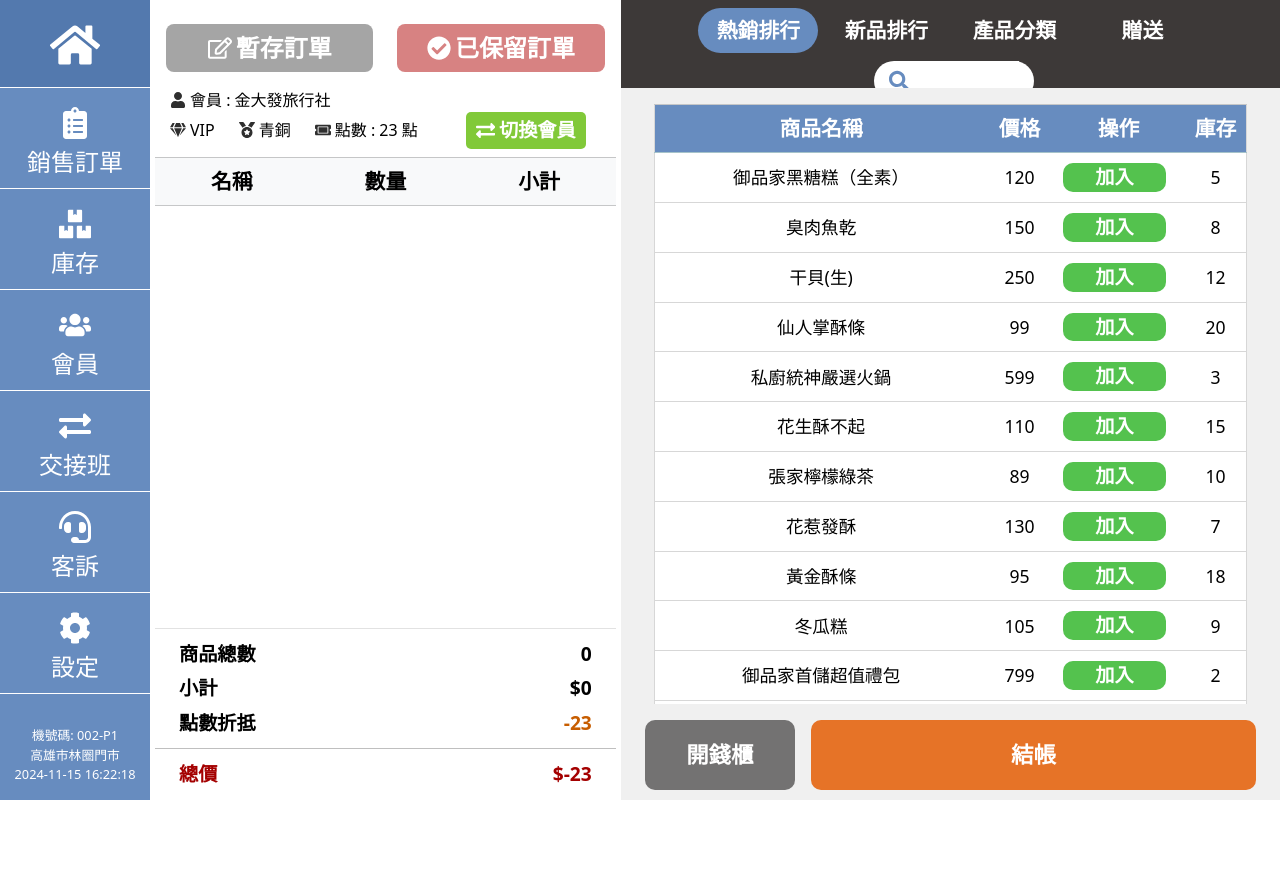
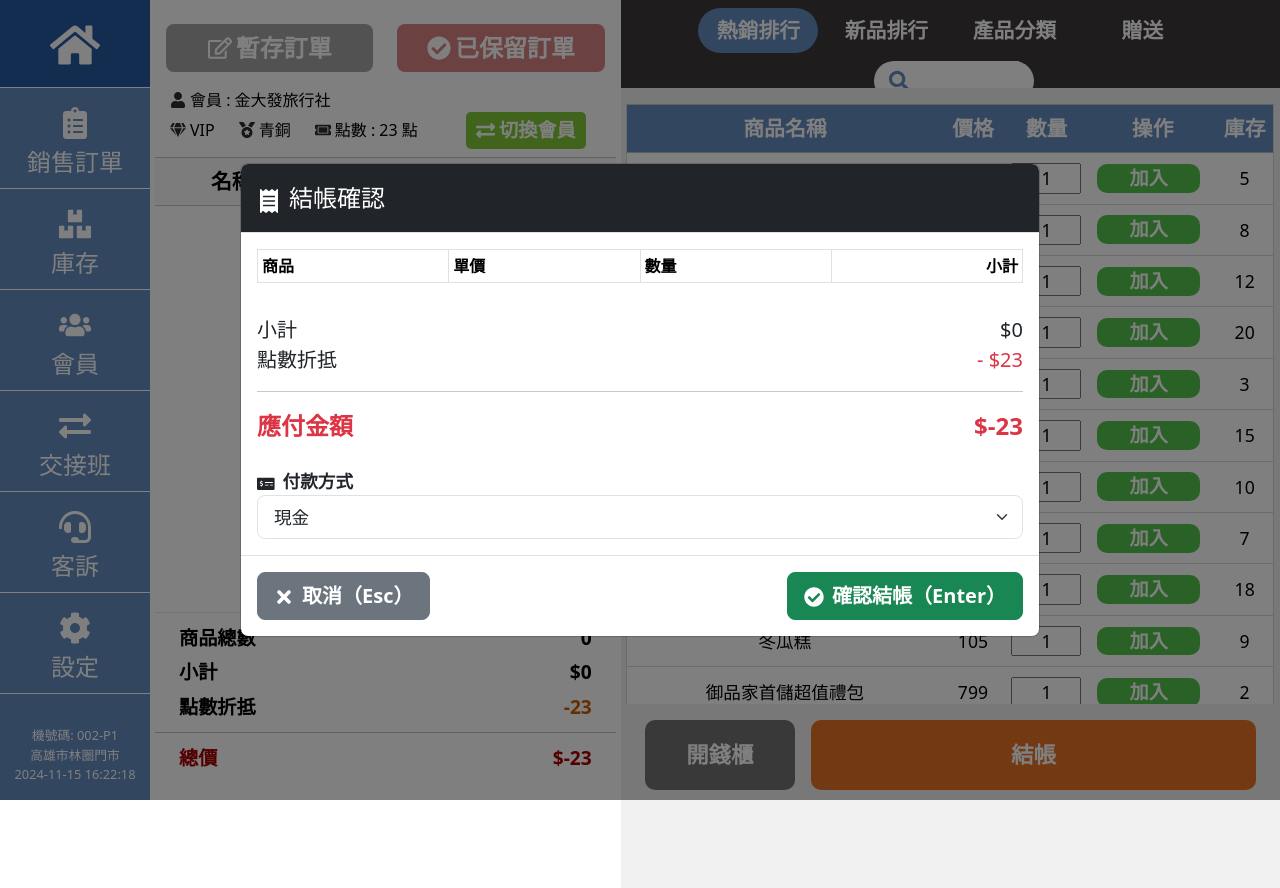
Before and after one commit to zxc486rabbit/YuPinJia, a React (Vite) app in the folder my-react-YuPinJia/: page / in a window 1280 px wide. Both pictures are taken after a click on the button "結帳". Before the commit the page ends 800 px from the top, so only its background shows below. Built offline with nearby package versions, Linux system fonts and the light colour scheme.

Commit message:
稍微串聯首頁購物車金額與數量，與結帳按鈕點擊之彈出框事件及內容 0616

```diff
--- a/my-react-YuPinJia/src/App.jsx
+++ b/my-react-YuPinJia/src/App.jsx
@@ -8,6 +8,7 @@ import MemberIndex from "./Member/MemberIndex"; // 會員頁面
 import ShiftChangeIndex from "./ShiftChange/ShiftChangeIndex"; // 交接班頁面
 import CustomerComplainIndex from "./CustomerComplain/CustomerComplainIndex"; // 客訴頁面
 import SettingIndex from "./Setting/SettingIndex"; // 設定頁面
+import PickupMethodPage from "./components/PickupMethodPage"; // 結帳頁面
 import "./Cart.css";
 import Modal from "react-modal";
 Modal.setAppElement("#root");
@@ -35,6 +36,8 @@ function App() {
           <Routes>
           {/* 主頁 */}
             <Route path="/" element={<Home products={products}/>} />
+            {/* 結帳頁面 */}
+                <Route path="/pickup" element={<PickupMethodPage />} />
           {/* 銷售訂單 */}
             <Route path="/SalesOrder/SalesIndex" element={<SalesIndex />} />
           {/* 庫存 */}
--- a/my-react-YuPinJia/src/Home.jsx
+++ b/my-react-YuPinJia/src/Home.jsx
@@ -1,36 +1,59 @@
 import { useState } from "react";
+import { useNavigate } from "react-router-dom";
 import Cart from "./components/Cart";
 import Navbar from "./components/Navbar";
+import CardTable from "./components/CardTable";
+import Card from "./components/Card";
+import CheckoutModal from "./components/CheckoutModal";
 
-export default function Home({ products =[] }) {
-  const [cartItems, setCartItems] = useState([]); //購物車內的商品，預設為空
+export default function Home({ products = [] }) {
+   const [activeTab, setActiveTab] = useState("熱銷排行");
+  const [cartItems, setCartItems] = useState([]);
+  const [showCheckoutModal, setShowCheckoutModal] = useState(false);
+  const [checkoutData, setCheckoutData] = useState(null);
+  const navigate = useNavigate();
 
+  /* ---------- 加入購物車 ---------- */
   const addToCart = (product) => {
-    // setCartItems：用來更新購物車項目
-    // prevItems：目前購物車裡的所有商品陣列
-    setCartItems((prevItems) => {
-      // 檢查是否已經有這個商品（依照 id 做判斷）
-      const exist = prevItems.find((item) => item.id === product.id);
+    const qty = product.quantity || 1;
+    setCartItems((prev) => {
+      const exist = prev.find((p) => p.id === product.id);
       if (exist) {
-        // 如果商品已存在，使用 map 將對應商品的數量加 1
-        return prevItems.map((item) =>
-          item.id === product.id
-            ? { ...item, quantity: item.quantity + 1 } // 增加數量
-            : item
+        return prev.map((p) =>
+          p.id === product.id
+            ? { ...p, quantity: p.quantity + qty }
+            : p
         );
-      } else {
-        // 如果商品尚未存在於購物車，將新商品加入陣列，並設定數量為 1
-        return [...prevItems, { ...product, quantity: 1,  unitPrice : Number(product.price.replace(/[^0-9.]/g, "")) }];
       }
+      return [
+        ...prev,
+        {
+          ...product,
+          quantity: qty,
+          unitPrice: Number(product.price.replace(/[^0-9.]/g, "")),
+        },
+      ];
     });
   };
 
+  /* ---------- 更新數量 ---------- */
   const updateQuantity = (id, quantity) => {
-    setCartItems((items) =>
-      items.map((item) =>
-        item.id === id ? { ...item, quantity: quantity } : item
-      )
+    setCartItems((prev) =>
+      prev.map((p) => (p.id === id ? { ...p, quantity } : p))
     );
+  };
+
+  /* ---------- CardTable 點擊「結帳」時呼叫 ---------- */
+  const handleCheckout = (data) => {
+    setCheckoutData(data);
+    setShowCheckoutModal(true);
+  };
+
+  /* ---------- Modal 按下「確認結帳」 ---------- */
+  const confirmCheckout = () => {
+    setShowCheckoutModal(false);
+    // 把資料帶到取貨方式頁
+    navigate("/pickup", { state: checkoutData });
   };
 
   return (
@@ -40,11 +63,35 @@ export default function Home({ products =[] }) {
           <div className="col-5">
             <Cart items={cartItems} updateQuantity={updateQuantity} />
           </div>
-    <div className="col-7"> {/* 明確給 col-7，避免 col 自動爆版 */}
-      <Navbar products={products} addToCart={addToCart} />
+
+          <div className="col-7">
+<Navbar activeTab={activeTab} setActiveTab={setActiveTab} />
+            {/* CardTable 多加 cartItems 與 onCheckout */}
+                {activeTab === "熱銷排行" && (
+              <CardTable
+                products={products}
+                addToCart={addToCart}
+                cartItems={cartItems}
+                onCheckout={handleCheckout}
+              />
+            )}
+            {activeTab === "產品分類" && (
+              <Card
+                products={products}
+                addToCart={addToCart}
+              />
+            )}
           </div>
         </div>
       </div>
+
+      {/* 結帳確認彈窗 */}
+      <CheckoutModal
+        show={showCheckoutModal}
+        onHide={() => setShowCheckoutModal(false)}
+        data={checkoutData}
+        onConfirm={confirmCheckout}
+      />
     </>
   );
 }
--- a/my-react-YuPinJia/src/components/CardTable.jsx
+++ b/my-react-YuPinJia/src/components/CardTable.jsx
@@ -1,13 +1,53 @@
 import { useState } from "react";
 
-export default function CardTable({ products = [], addToCart }) {
+/**
+ * CardTable 產品清單表格元件
+ *
+ * props
+ * ── products   : 商品資料陣列
+ * ── addToCart  : 加入購物車回呼函式
+ */
+export default function CardTable({ products = [], addToCart, cartItems = [], onCheckout }) {
+  // 用來記錄「商品 id ➜ 使用者輸入的數量」的物件
+  const [quantities, setQuantities] = useState({});
+
+  // 處理數量輸入框變動
+  const handleQuantityChange = (id, value) => {
+    setQuantities((prev) => ({
+      ...prev,
+      [id]: Number(value), // 轉成數值，避免變成字串
+    }));
+  };
+
+  // 點擊「加入」按鈕時，將商品與數量加入購物車
+  const handleAddToCart = (item, quantity) => {
+    addToCart({ ...item, quantity });
+  };
+
+   // ✅ 計算總數、總價、折扣後金額
+  const totalQuantity = cartItems.reduce((sum, item) => sum + item.quantity, 0);
+  const subtotal = cartItems.reduce((sum, item) => sum + item.unitPrice * item.quantity, 0);
+  const pointDiscount = 23; // 假設固定點數折抵
+  const finalTotal = subtotal - pointDiscount;
+
+   const handleCheckout = () => {
+    if (onCheckout) {
+      onCheckout({
+        items: cartItems,
+        totalQuantity,
+        subtotal,
+        pointDiscount,
+        finalTotal,
+      });
+    }
+  };
+
   return (
     <>
       {/* 主要內容區域 */}
       <div className="content-container w-100">
-        {/* 右邊 */}
+        {/* 商品清單表格（右側） */}
         <div className="mt-3" style={{ height: "75vh", overflow: "auto" }}>
-          {/* 表格 */}
           <table
             className="table mx-auto text-center"
             style={{
@@ -16,6 +56,7 @@ export default function CardTable({ products = [], addToCart }) {
               width: "90%",
             }}
           >
+            {/* 表頭固定在最上方 */}
             <thead
               className="table-info"
               style={{
@@ -29,35 +70,56 @@ export default function CardTable({ products = [], addToCart }) {
               <tr>
                 <th scope="col">商品名稱</th>
                 <th scope="col">價格</th>
+                <th scope="col">數量</th>
                 <th scope="col">操作</th>
                 <th scope="col">庫存</th>
               </tr>
             </thead>
+
             <tbody>
               {products.length > 0 ? (
-                products.map((item) => (
+                products.map((item) => {
+                  const currentQty = quantities[item.id] || 1; // 取得目前輸入的數量
+
+                  return (
                     <tr key={item.id}>
+                      {/* 商品名稱 */}
                       <td>{item.name}</td>
-                    <td className=" text-nowrap">
-                      {" "}
-                      {Number(
-                        item.price.replace(/[^0-9.]/g, "")
-                      ).toLocaleString()}
+
+                      {/* 價格格式化 */}
+                      <td className="text-nowrap">
+                        {Number(item.price.replace(/[^0-9.]/g, "")).toLocaleString()}
                       </td>
+
+                      {/* 數量輸入框 */}
+                      <td>
+                        <input
+                          type="number"
+                          min="1"
+                          max={item.stock}
+                          value={currentQty}
+                          onChange={(e) =>
+                            handleQuantityChange(item.id, e.target.value)
+                          }
+                          style={{ width: "70px", textAlign: "center" }}
+                        />
+                      </td>
+
+                      {/* 加入購物車按鈕 */}
                       <td>
                         <button
-                        onClick={() => addToCart(item)}
+                          onClick={() => handleAddToCart(item, currentQty)}
                           className="add-button me-2"
                         >
                           加入
-                        {/* <FaShoppingCart className="pb-1 ms-1"
-                          style={{ color: "white", fontSize: "1.2rem" }}
-                        /> */}
                         </button>
                       </td>
+
+                      {/* 庫存顯示 */}
                       <td>{item.stock}</td>
                     </tr>
-                ))
+                  );
+                })
               ) : (
                 <tr>
                   <td colSpan="12">無資料</td>
@@ -67,9 +129,10 @@ export default function CardTable({ products = [], addToCart }) {
           </table>
         </div>
 
+        {/* 底部操作按鈕 */}
         <div className="d-flex mt-3 mb-2 px-4 w-100">
           <button className="open-button me-3">開錢櫃</button>
-          <button className="checkout-button">結帳</button>
+          <button className="checkout-button" onClick={handleCheckout}>結帳</button>
         </div>
       </div>
     </>
--- a/my-react-YuPinJia/src/components/Cart.jsx
+++ b/my-react-YuPinJia/src/components/Cart.jsx
@@ -15,7 +15,9 @@ export default function Cart({ items, updateQuantity }) {
     (sum, item) => sum + item.unitPrice * item.quantity,
     0
   );
-  const pointDiscount = 23; // 假設固定折抵 6 元
+  const points = 23; // 會員點數
+  const discountPerPoint = 1; // 1點數可折抵幾元 目前1:1
+  const pointDiscount = points * discountPerPoint;
   const finalTotal = subtotal - pointDiscount;
 
   return (
@@ -38,10 +40,10 @@ export default function Cart({ items, updateQuantity }) {
           </div>
 
           <div style={{ fontSize: "1rem", padding: "0 15px" }}>
-              <p className="d-flex align-items-center mb-0 me-4">
-                <FaUser className="me-1" style={{ color: "#2f2f2f" }} /> 會員 :
-                金大發旅行社
-              </p>
+            <p className="d-flex align-items-center mb-0 me-4">
+              <FaUser className="me-1" style={{ color: "#2f2f2f" }} /> 會員 :
+              金大發旅行社
+            </p>
             <div className="d-flex align-items-center">
               <p className="d-flex align-items-center mb-0">
                 <FaGem className="me-1" style={{ color: "#2f2f2f" }} /> VIP
@@ -61,7 +63,7 @@ export default function Cart({ items, updateQuantity }) {
             </div>
           </div>
 
-          <div className="no-scrollbar mt-2" style={{height:"59vh"}}>
+          <div className="no-scrollbar mt-2" style={{ height: "57vh" }}>
             <CartTable items={items} updateQuantity={updateQuantity} />
           </div>
         </div>
@@ -85,7 +87,7 @@ export default function Cart({ items, updateQuantity }) {
             <span>點數折抵</span>
             <span style={{ color: "#C75D00" }}>-{pointDiscount}</span>
           </div>
-          <hr style={{marginBlock:"0.5rem"}}/>
+          <hr style={{ marginBlock: "0.5rem" }} />
           <div
             className="d-flex justify-content-between mx-4"
             style={{ color: "#A40000" }}
--- /dev/null
+++ b/my-react-YuPinJia/src/components/CheckoutModal.jsx
@@ -0,0 +1,141 @@
+import { useState, useEffect, useCallback } from "react";
+import { Modal, Button, Table, Form } from "react-bootstrap";
+import {
+  FaReceipt,
+  FaMoneyCheckAlt,
+  FaTimes,
+  FaCheckCircle,
+} from "react-icons/fa";
+
+export default function CheckoutModal({ show, onHide, data, onConfirm }) {
+  if (!data) return null;
+
+  const { items, subtotal, pointDiscount, finalTotal } = data;
+  const [paymentMethod, setPaymentMethod] = useState("現金");
+
+  // ✅ 播放嗶聲
+  const playBeep = () => {
+    try {
+      const audio = new Audio("/sounds/success-beep.mp3");
+      audio.play();
+    } catch (err) {
+      console.warn("音效播放失敗：", err);
+    }
+  };
+
+  // ✅ 結帳確認處理
+  const handleConfirm = useCallback(() => {
+    playBeep();
+    onConfirm?.({ ...data, paymentMethod });
+  }, [data, paymentMethod, onConfirm]);
+
+  // ✅ 鍵盤快捷鍵
+  useEffect(() => {
+    if (!show) return;
+    const handleKey = (e) => {
+      if (e.key === "Enter") handleConfirm();
+      if (e.key === "Escape") onHide();
+    };
+    window.addEventListener("keydown", handleKey);
+    return () => window.removeEventListener("keydown", handleKey);
+  }, [show, handleConfirm, onHide]);
+
+  return (
+    <Modal show={show} onHide={onHide} size="lg" centered backdrop="static">
+      {/* 標題區 */}
+      <Modal.Header className="bg-dark text-white">
+        <Modal.Title>
+          <FaReceipt className="me-2" />
+          結帳確認
+        </Modal.Title>
+      </Modal.Header>
+
+      {/* 內容區 */}
+      <Modal.Body>
+        {/* 商品清單 */}
+        <div style={{ maxHeight: "40vh", overflowY: "auto" }}>
+          <Table striped bordered hover size="sm">
+            <thead>
+              <tr>
+                <th>商品</th>
+                <th>單價</th>
+                <th>數量</th>
+                <th className="text-end">小計</th>
+              </tr>
+            </thead>
+            <tbody>
+              {items.map((it) => (
+                <tr key={it.id}>
+                  <td>{it.name}</td>
+                  <td>${it.unitPrice.toLocaleString()}</td>
+                  <td>{it.quantity}</td>
+                  <td className="text-end">
+                    ${(it.unitPrice * it.quantity).toLocaleString()}
+                  </td>
+                </tr>
+              ))}
+            </tbody>
+          </Table>
+        </div>
+
+        {/* 金額區 */}
+        <div className="mt-3">
+          <div className="d-flex justify-content-between fs-5">
+            <span>小計</span>
+            <span>${subtotal.toLocaleString()}</span>
+          </div>
+          <div className="d-flex justify-content-between fs-5">
+            <span>點數折抵</span>
+            <span className="text-danger">- ${pointDiscount}</span>
+          </div>
+          <hr />
+          <div className="d-flex justify-content-between fs-4 fw-bold text-danger">
+            <span>應付金額</span>
+            <span>${finalTotal.toLocaleString()}</span>
+          </div>
+        </div>
+
+        {/* 付款方式選單 */}
+        <Form className="mt-4">
+          <Form.Group controlId="paymentMethod">
+            <Form.Label className="fw-bold">
+              <FaMoneyCheckAlt className="me-2" />
+              付款方式
+            </Form.Label>
+            <Form.Select
+              size="lg"
+              value={paymentMethod}
+              onChange={(e) => setPaymentMethod(e.target.value)}
+            >
+              <option value="現金">現金</option>
+              <option value="刷卡">刷卡</option>
+              <option value="賒帳">賒帳</option>
+            </Form.Select>
+          </Form.Group>
+        </Form>
+      </Modal.Body>
+
+      {/* 按鈕區 */}
+      <Modal.Footer className="d-flex justify-content-between">
+        <Button
+          variant="secondary"
+          size="lg"
+          className="fw-bold"
+          onClick={onHide}
+        >
+          <FaTimes className="me-2" />
+          取消（Esc）
+        </Button>
+        <Button
+          variant="success"
+          size="lg"
+          className="fw-bold"
+          onClick={handleConfirm}
+        >
+          <FaCheckCircle className="me-2" />
+          確認結帳（Enter）
+        </Button>
+      </Modal.Footer>
+    </Modal>
+  );
+}
--- a/my-react-YuPinJia/src/components/Navbar.jsx
+++ b/my-react-YuPinJia/src/components/Navbar.jsx
@@ -1,51 +1,25 @@
-import { useState } from "react";
 import { FaSearch } from "react-icons/fa";
 import NavbarItem from "./NavbarItem";
 import "./Navbar.css";
-import CardTable from "./CardTable";
-import Card from "./Card";
 
-export default function Navbar({ products = [], addToCart}) {
-  const [activeTab, setActiveTab] = useState("熱銷排行");
-
+export default function Navbar({ activeTab, setActiveTab }) {
   return (
     <>
-    <div className="navbar d-flex  justify-content-center text-center w-100">
+      <div className="navbar d-flex justify-content-center text-center w-100">
         {/* 上方選單 */}
         <div className="d-flex">
-        <NavbarItem
-          text="熱銷排行"
-          active={activeTab === "熱銷排行"}
-          onClick={() => setActiveTab("熱銷排行")}
-        />
-        <NavbarItem
-          text="新品排行"
-          active={activeTab === "新品排行"}
-          onClick={() => setActiveTab("新品排行")}
-        />
-        <NavbarItem
-          text="產品分類"
-          active={activeTab === "產品分類"}
-          onClick={() => setActiveTab("產品分類")}
-        />
-        <NavbarItem
-          text="贈送"
-          active={activeTab === "贈送"}
-          onClick={() => setActiveTab("贈送")}
-        />
+          <NavbarItem text="熱銷排行" active={activeTab === "熱銷排行"} onClick={() => setActiveTab("熱銷排行")} />
+          <NavbarItem text="新品排行" active={activeTab === "新品排行"} onClick={() => setActiveTab("新品排行")} />
+          <NavbarItem text="產品分類" active={activeTab === "產品分類"} onClick={() => setActiveTab("產品分類")} />
+          <NavbarItem text="贈送" active={activeTab === "贈送"} onClick={() => setActiveTab("贈送")} />
         </div>
 
-      {/* 底部資訊 */}
+        {/* 搜尋欄 */}
         <div className="search-bar ms-2">
           <FaSearch className="search-icon" />
           <input type="text" placeholder="搜尋..." />
         </div>
       </div>
-
-    <div className="content-container" style={{ height: "89vh" }}>
-        {activeTab === "熱銷排行" && <CardTable products={products} addToCart={addToCart}/>}
-        {activeTab === "產品分類" && <Card products={products} addToCart={addToCart}/>}
-      </div>
     </>
   );
 }
--- /dev/null
+++ b/my-react-YuPinJia/src/components/PickupMethodPage.jsx
@@ -0,0 +1,15 @@
+import { useLocation } from "react-router-dom";
+
+export default function PickupMethodPage() {
+  // 從路由 state 帶入結帳資料
+  const { state } = useLocation();
+  const checkoutData = state || {};
+
+  return (
+    <div className="container py-4">
+      <h3 className="mb-3">選擇取貨方式</h3>
+      <pre>{JSON.stringify(checkoutData, null, 2)}</pre>
+      {/* 之後你再告訴我要怎麼做畫面，我們再細修 */}
+    </div>
+  );
+}
--- a/my-react-YuPinJia/src/index.css
+++ b/my-react-YuPinJia/src/index.css
@@ -192,6 +192,13 @@ input[type="number"]::-webkit-inner-spin-button {
   text-align: center;
 }
 
+.modal {
+  z-index: 1055 !important;
+}
+.modal-backdrop {
+  z-index: 1050 !important;
+}
+
 /* 彈出框的寬度 */
 /* .w-auto-modal {
   max-width: 60%;
```
Lines whose indentation alone changed are shown as unchanged.
